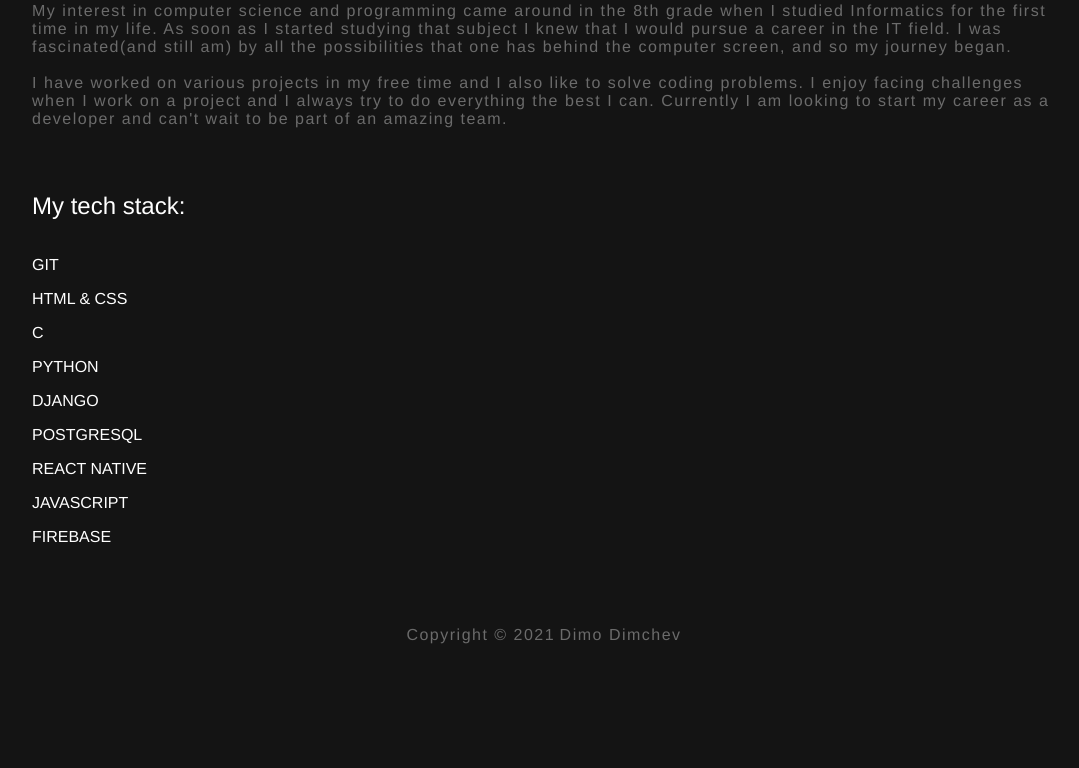
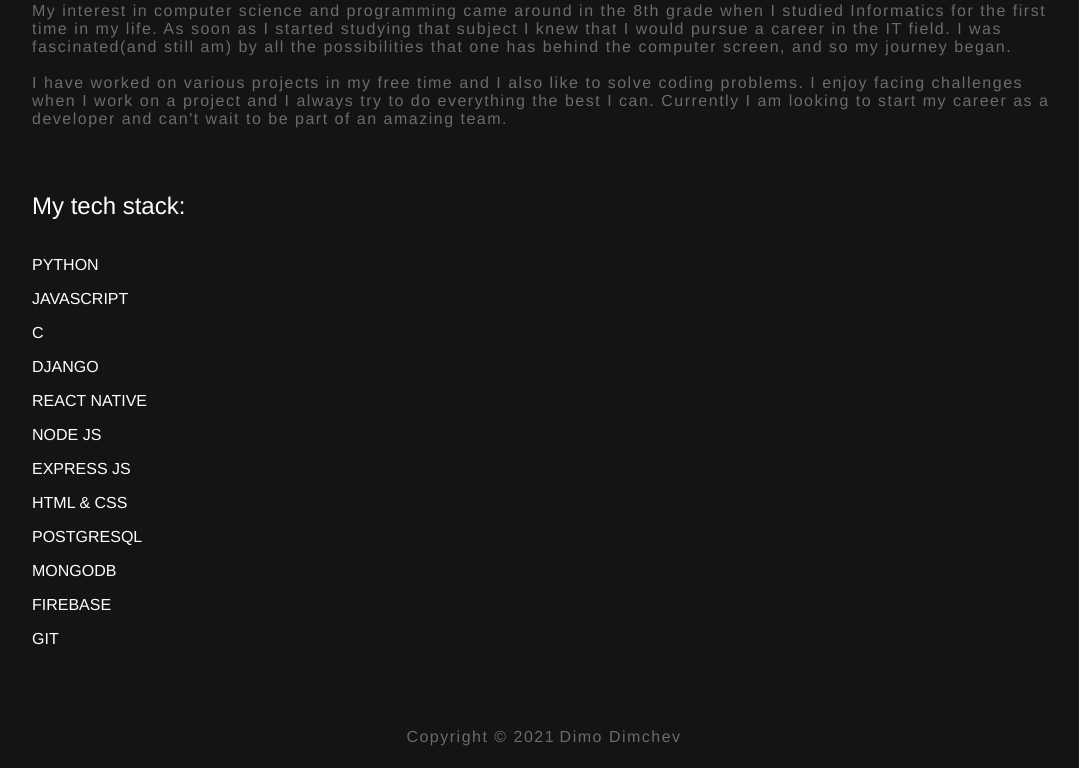
Before and after one commit to DimoDimchev/Personal-Website, a Django app: page /about/ in a window 1280 px wide. Shown: the part 673-1441 px from the top of the page, without its empty margins (96-1175 px from the left). Before the commit the page ends 1317 px from the top, so only its background shows below. Run offline with Django 3.2, Linux system fonts and the light colour scheme; some libraries are stand-ins or nearby versions.

Commit message:
Updated tech stack

```diff
--- a/templates/about.html
+++ b/templates/about.html
@@ -40,15 +40,19 @@
     <div class="container contact stack">
         <h2>My tech stack:</h2>
         <ul>
+            <li>Python</li>
+            <li>JavaScript</li>
+            <li>C</li>
+            <li>Django</li>
+            <li>React Native</li>
+            <li>Node JS</li>
+            <li>Express JS</li>
+            <li>HTML & CSS</li>
+            <li>PostgreSQL</li>
+            <li>MongoDB</li>
+            <li>Firebase</li>
             <li>Git</li>
-            <li>HTML & CSS</li>
-            <li>C</li>
-            <li>Python</li>
-            <li>Django</li>
-            <li>PostgreSQL</li>
-            <li>React Native</li>
-            <li>JavaScript</li>
-            <li>Firebase</li>
+
         </ul>
     </div>
 {% endblock %}
```
